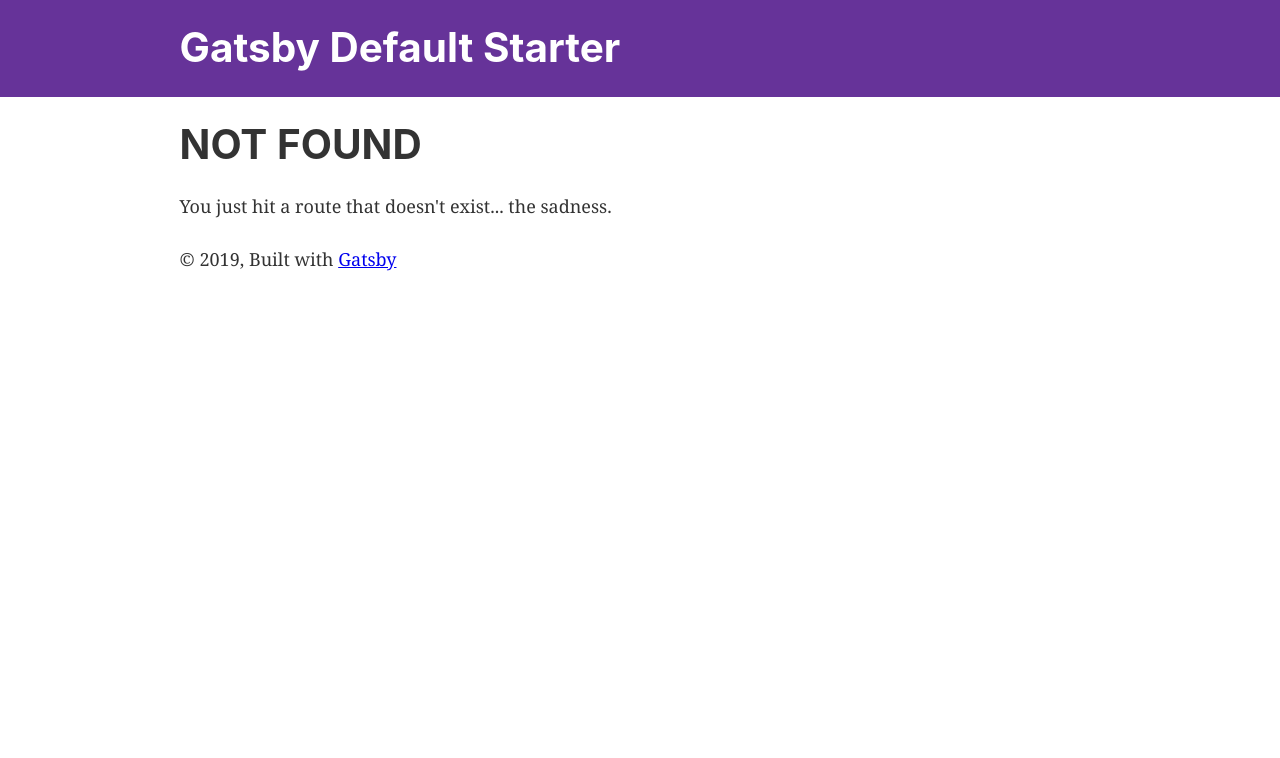
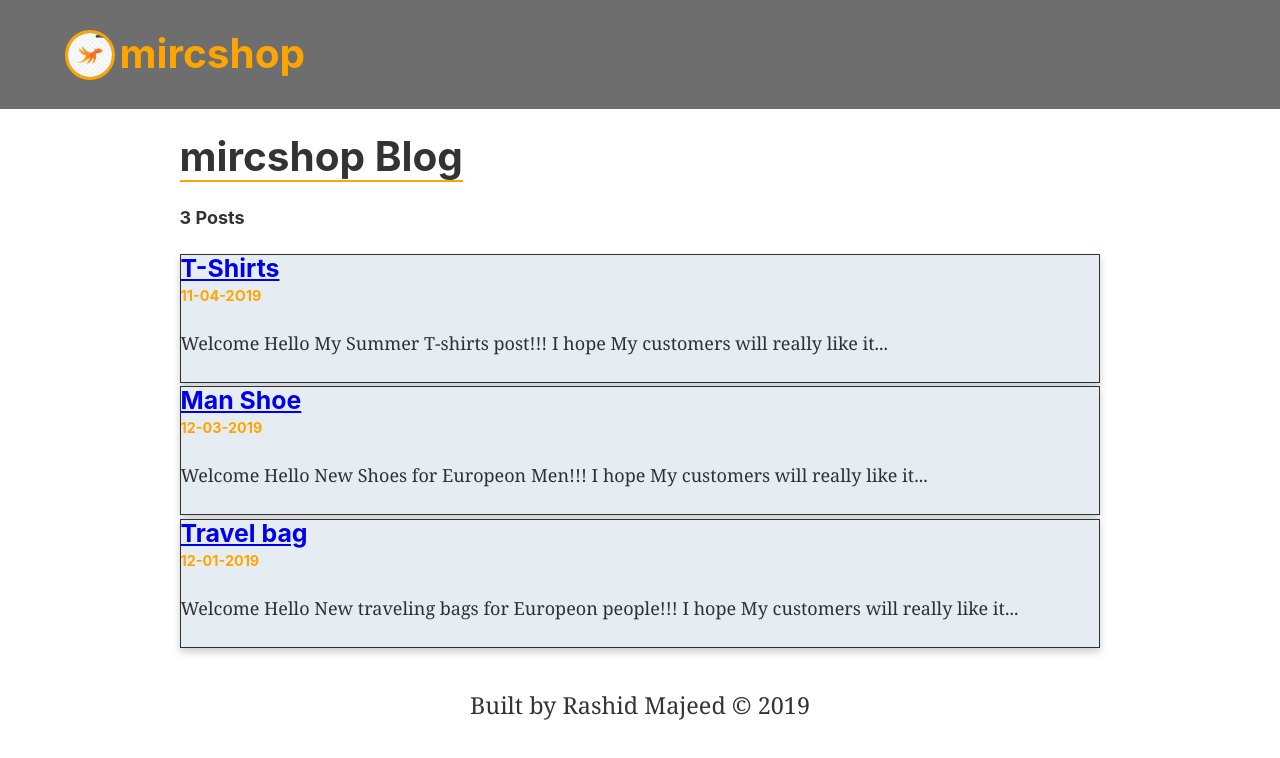
Before and after one commit to rashidmajeed/gatsby-contentful-netlify, a Gatsby site: page /blog in a window 1280 px wide. Before the commit this address had no page. Built offline with nearby package versions, Linux system fonts and the light colour scheme; Gatsby itself is replaced by a stand-in of ours.

Commit message:
implemented blog post pages.Developed programtic pages by gatsby api's

```diff
--- a/gatsby-config.js
+++ b/gatsby-config.js
@@ -1,8 +1,9 @@
 module.exports = {
   siteMetadata: {
-    title: `Gatsby Default Starter`,
+    title: `mircshop`,
     description: `Kick off your next, great Gatsby project with this default starter. This barebones starter ships with the main Gatsby configuration files you might need.`,
-    author: `@gatsbyjs`,
+    author: `Rashid Majeed`,
+    createdAt: 2019,
   },
   plugins: [
     `gatsby-plugin-react-helmet`,
@@ -11,6 +12,14 @@ module.exports = {
       options: {
         name: `images`,
         path: `${__dirname}/src/images`,
+      },
+    },
+    `gatsby-transformer-remark`,
+    {
+      resolve: `gatsby-source-filesystem`,
+      options: {
+        name: `posts`,
+        path: `${__dirname}/src/posts`,
       },
     },
     `gatsby-transformer-sharp`,
@@ -24,7 +33,7 @@ module.exports = {
         background_color: `#663399`,
         theme_color: `#663399`,
         display: `minimal-ui`,
-        icon: `src/images/gatsby-icon.png`, // This path is relative to the root of the site.
+        icon: `src/images/logo.png`, // This path is relative to the root of the site.
       },
     },
     // this (optional) plugin enables Progressive Web App + Offline functionality
--- a/gatsby-node.js
+++ b/gatsby-node.js
@@ -1,7 +1,46 @@
-/**
- * Implement Gatsby's Node APIs in this file.
- *
- * See: https://www.gatsbyjs.org/docs/node-apis/
- */
+const path = require("path")
+const { createFilePath } = require("gatsby-source-filesystem")
 
-// You can delete this file if you're not using it
+const ProgramticPost = path.resolve("./src/programatic-pages/PostTemp.js")
+
+// API on node creation
+exports.onCreateNode = ({ node, getNode, actions }) => {
+  const { createNodeField } = actions
+  if (node.internal.type === "MarkdownRemark") {
+    // creating slug on creation of filepath
+    const slug = createFilePath({ node, getNode, basePath: "posts" })
+    createNodeField({
+      node,
+      name: "slug",
+      value: slug,
+    })
+  }
+}
+
+exports.createPages = async ({ graphql, actions }) => {
+  const { createPage } = actions
+  const result = await graphql(`
+    {
+      allMarkdownRemark {
+        edges {
+          node {
+            fields {
+              slug
+            }
+          }
+        }
+      }
+    }
+  `)
+
+  const posts = result.data.allMarkdownRemark.edges
+  posts.forEach(({ node: post }) => {
+    createPage({
+      path: `posts${post.fields.slug}`,
+      component: ProgramticPost,
+      context: {
+        slug: post.fields.slug,
+      },
+    })
+  })
+}
--- a/package.json
+++ b/package.json
@@ -12,6 +12,7 @@
     "gatsby-plugin-react-helmet": "^3.0.12",
     "gatsby-plugin-sharp": "^2.0.32",
     "gatsby-source-filesystem": "^2.0.29",
+    "gatsby-transformer-remark": "^2.3.8",
     "gatsby-transformer-sharp": "^2.1.17",
     "prop-types": "^15.7.2",
     "react": "^16.8.6",
--- a/src/components/header.js
+++ b/src/components/header.js
@@ -1,34 +1,49 @@
 import { Link } from "gatsby"
 import PropTypes from "prop-types"
 import React from "react"
+import shopLogo from "../images/logo.png"
 
 const Header = ({ siteTitle }) => (
-  <header
+  <div
     style={{
-      background: `rebeccapurple`,
+      background: `#6e6e6e`,
+      padding: `0.2rem`,
       marginBottom: `1.45rem`,
     }}
   >
     <div
       style={{
         margin: `0 auto`,
-        maxWidth: 960,
+        maxWidth: 1200,
         padding: `1.45rem 1.0875rem`,
       }}
     >
+      {/* / Logo */}
+      <span style={{ display: "flex", alignItems: "center" }}>
+        <img
+          src={shopLogo}
+          alt="mircshop Logo"
+          style={{
+            borderRadius: "50%",
+            border: "3px solid orange",
+            margin: "0 5px",
+            width: "50px",
+          }}
+        />
         <h1 style={{ margin: 0 }}>
           <Link
             to="/"
             style={{
-            color: `white`,
+              color: `orange`,
               textDecoration: `none`,
             }}
           >
             {siteTitle}
           </Link>
         </h1>
+      </span>
     </div>
-  </header>
+  </div>
 )
 
 Header.propTypes = {
--- a/src/components/image.js
+++ b/src/components/image.js
@@ -17,9 +17,9 @@ const Image = () => (
   <StaticQuery
     query={graphql`
       query {
-        placeholderImage: file(relativePath: { eq: "gatsby-astronaut.png" }) {
+        placeholderImage: file(relativePath: { eq: "backgroundimage.png" }) {
           childImageSharp {
-            fluid(maxWidth: 300) {
+            fluid(maxWidth: 960) {
               ...GatsbyImageSharpFluid
             }
           }
--- a/src/components/layout.js
+++ b/src/components/layout.js
@@ -12,17 +12,21 @@ import { StaticQuery, graphql } from "gatsby"
 import Header from "./header"
 import "./layout.css"
 
+const getSiteMetaData = graphql`
+  query SiteTitleQuery {
+    site {
+      siteMetadata {
+        title
+        author
+        createdAt
+      }
+    }
+  }
+`
+
 const Layout = ({ children }) => (
   <StaticQuery
-    query={graphql`
-      query SiteTitleQuery {
-        site {
-          siteMetadata {
-            title
-          }
-        }
-      }
-    `}
+    query={getSiteMetaData}
     render={data => (
       <>
         <Header siteTitle={data.site.siteMetadata.title} />
@@ -35,10 +39,17 @@ const Layout = ({ children }) => (
           }}
         >
           <main>{children}</main>
-          <footer>
-            © {new Date().getFullYear()}, Built with
-            {` `}
-            <a href="https://www.gatsbyjs.org">Gatsby</a>
+          <footer
+            style={{
+              margin: `0 auto`,
+              textAlign: `center`,
+              fontSize: `1.3rem`,
+              padding: `padding: 0.2rem`,
+              marginTop: "2.45rem",
+            }}
+          >
+            Built by {` `}
+            {data.site.siteMetadata.author} © {data.site.siteMetadata.createdAt}
           </footer>
         </div>
       </>
--- /dev/null
+++ b/src/pages/blog.js
@@ -0,0 +1,87 @@
+import React from "react"
+import { StaticQuery, graphql, Link } from "gatsby"
+
+import Layout from "../components/layout"
+
+const getBlogPosts = graphql`
+  {
+    allMarkdownRemark {
+      totalCount
+      edges {
+        node {
+          fields {
+            slug
+          }
+          id
+          frontmatter {
+            title
+            date
+          }
+          excerpt
+        }
+      }
+    }
+  }
+`
+export default () => (
+  <Layout>
+    <div>
+      <h1
+        style={{
+          display: "inline-block",
+          borderBottom: "2px solid orange",
+          textAlign: "right",
+        }}
+      >
+        mircshop Blog
+      </h1>
+
+      <StaticQuery
+        query={getBlogPosts}
+        render={data => (
+          <>
+            <h4>{data.allMarkdownRemark.totalCount} Posts</h4>
+            {data.allMarkdownRemark.edges.map(({ node }) => (
+              <div
+                key={node.id}
+                style={{
+                  border: "1px solid",
+                  color: "a3a1a1",
+                  marginTop: "0.2rem",
+                  padding: `padding: 0.2rem`,
+                  backgroundColor: "#e6edf2",
+                  boxShadow: "0 4px 8px 0 rgba(0,0,0,0.2)",
+                  borderRadius: "5px 5px 0 0;",
+                }}
+              >
+                <h3>
+                  <span
+                    style={{
+                      color: "black",
+                    }}
+                  >
+                    <Link to={`/posts/${node.fields.slug}`}>
+                      {" "}
+                      {node.frontmatter.title}{" "}
+                    </Link>
+                  </span>
+                  <div
+                    style={{
+                      fontSize: "0.8rem",
+                      color: "orange",
+                      marginTop: "0.3rem",
+                      marginBotom: "0.5rem",
+                    }}
+                  >
+                    {node.frontmatter.date}
+                  </div>
+                </h3>
+                <p>{node.excerpt}</p>
+              </div>
+            ))}
+          </>
+        )}
+      />
+    </div>
+  </Layout>
+)
--- /dev/null
+++ b/src/posts/post-1.md
@@ -0,0 +1,11 @@
+---
+title: "T-Shirts"
+year: "2019"
+date: "11-04-2O19"
+---
+
+# Welcome
+
+Hello My Summer T-shirts post!!!
+
+I hope My customers will really like it...
--- /dev/null
+++ b/src/posts/post-2.md
@@ -0,0 +1,11 @@
+---
+title: "Man Shoe"
+year: "2019"
+date: "12-03-2019"
+---
+
+# Welcome
+
+Hello New Shoes for Europeon Men!!!
+
+I hope My customers will really like it...
--- /dev/null
+++ b/src/posts/post-3.md
@@ -0,0 +1,11 @@
+---
+title: "Travel bag"
+year: "2019"
+date: "12-01-2019"
+---
+
+# Welcome
+
+Hello New traveling bags for Europeon people!!!
+
+I hope My customers will really like it...
```
Also changed, not shown: src/pages/index.js (+7 -5 lines), src/programatic-pages/PostTemp.js (added, +31 -0 lines), src/images/backgroundimage.png (added), src/images/logo.png (added), 2 other files. Lines whose indentation alone changed are shown as unchanged.
